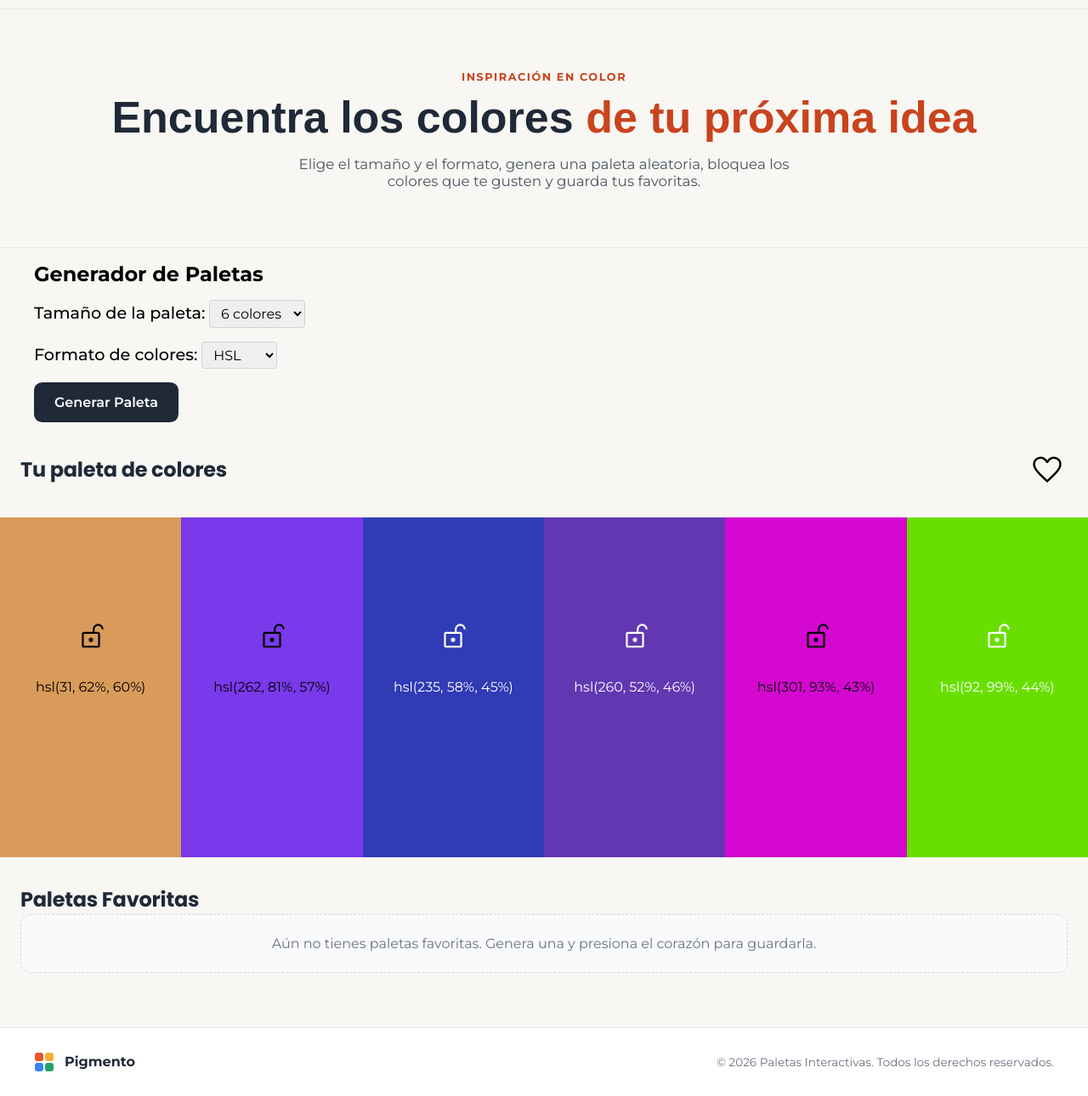
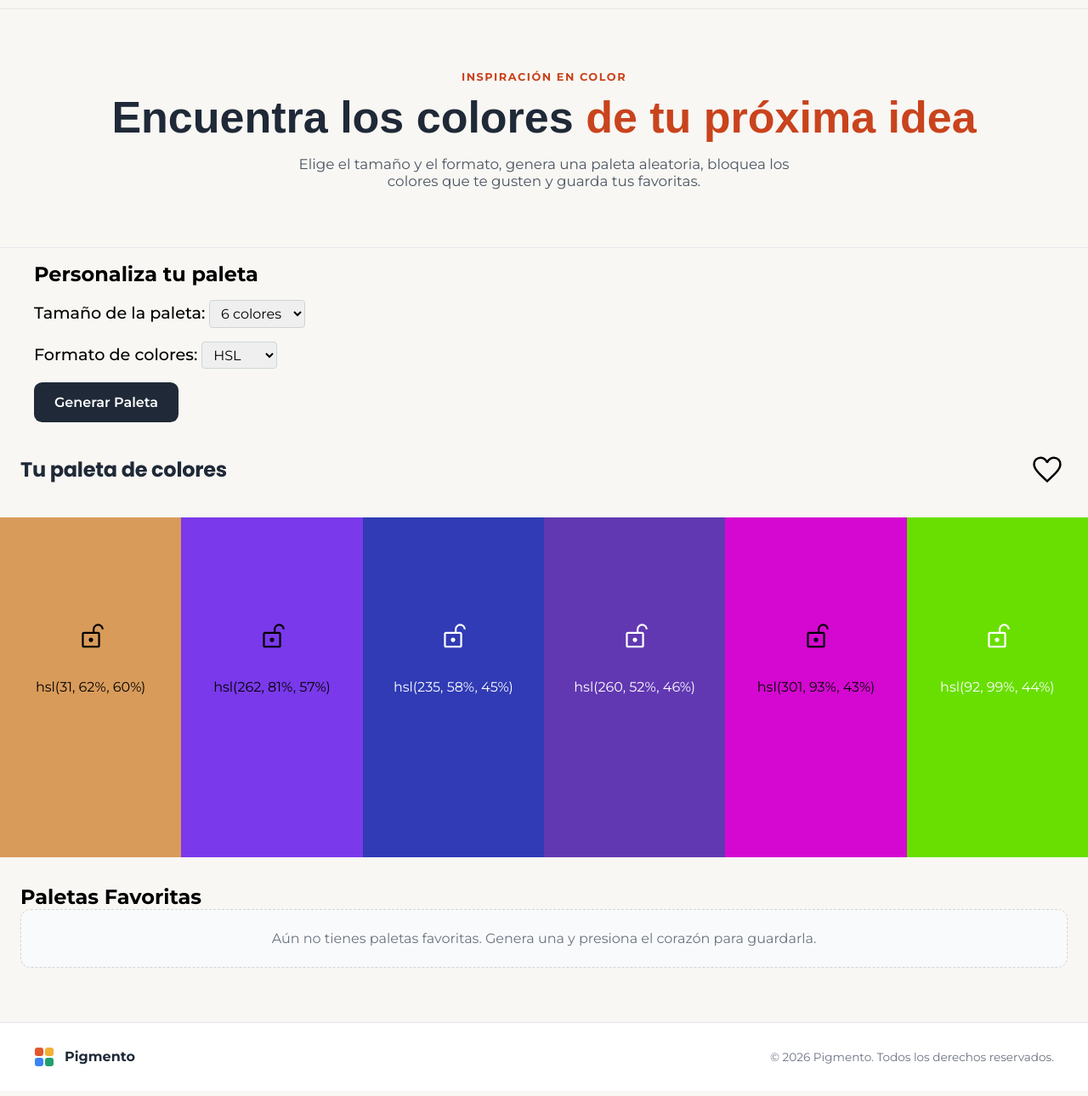
Before and after one commit to Diego-Areco/ProyectoM1_DiegoAreco, a plain HTML site: page index.html in a window 1280 px wide. Shown: the part 53-1343 px from the top of the page at 85% size. Drawn offline with Linux system fonts and the light colour scheme.

Commit message:
refactor: ordena la jerarquía de encabezados y unifica el nombre del proyecto

```diff
--- a/index.html
+++ b/index.html
@@ -60,7 +60,7 @@
           </p>
         </section>
         <section id="controls" class="container">
-          <h2>Generador de Paletas</h2>
+          <h2>Personaliza tu paleta</h2>
           <div>
             <label for="paletteSize" class="form-label"
               >Tamaño de la paleta:</label
@@ -86,7 +86,7 @@
         </section>
         <section id="paletteContainer" class="palette-container">
           <div class="paletteHeader container">
-            <h3 class="paletteTitle">Tu paleta de colores</h3>
+            <h2 class="paletteTitle">Tu paleta de colores</h2>
             <button
               id="addFavorite"
               class="iconBtn"
@@ -110,7 +110,7 @@
           <ul id="paletteList"></ul>
         </section>
         <section id="favoritesContainer" class="favorites-container container">
-          <h3>Paletas Favoritas</h3>
+          <h2>Paletas Favoritas</h2>
           <ul id="favoritesList" class="favorites-list"></ul>
         </section>
         <div role="status" aria-live="polite" class="toast" id="toast"></div>
@@ -132,7 +132,7 @@
           </svg>
           <p class="footer-name">Pigmento</p>
         </div>
-        <p>&copy; 2026 Paletas Interactivas. Todos los derechos reservados.</p>
+        <p>&copy; 2026 Pigmento. Todos los derechos reservados.</p>
       </footer>
     </div>
     <script src="./js/app.js"></script>
```
